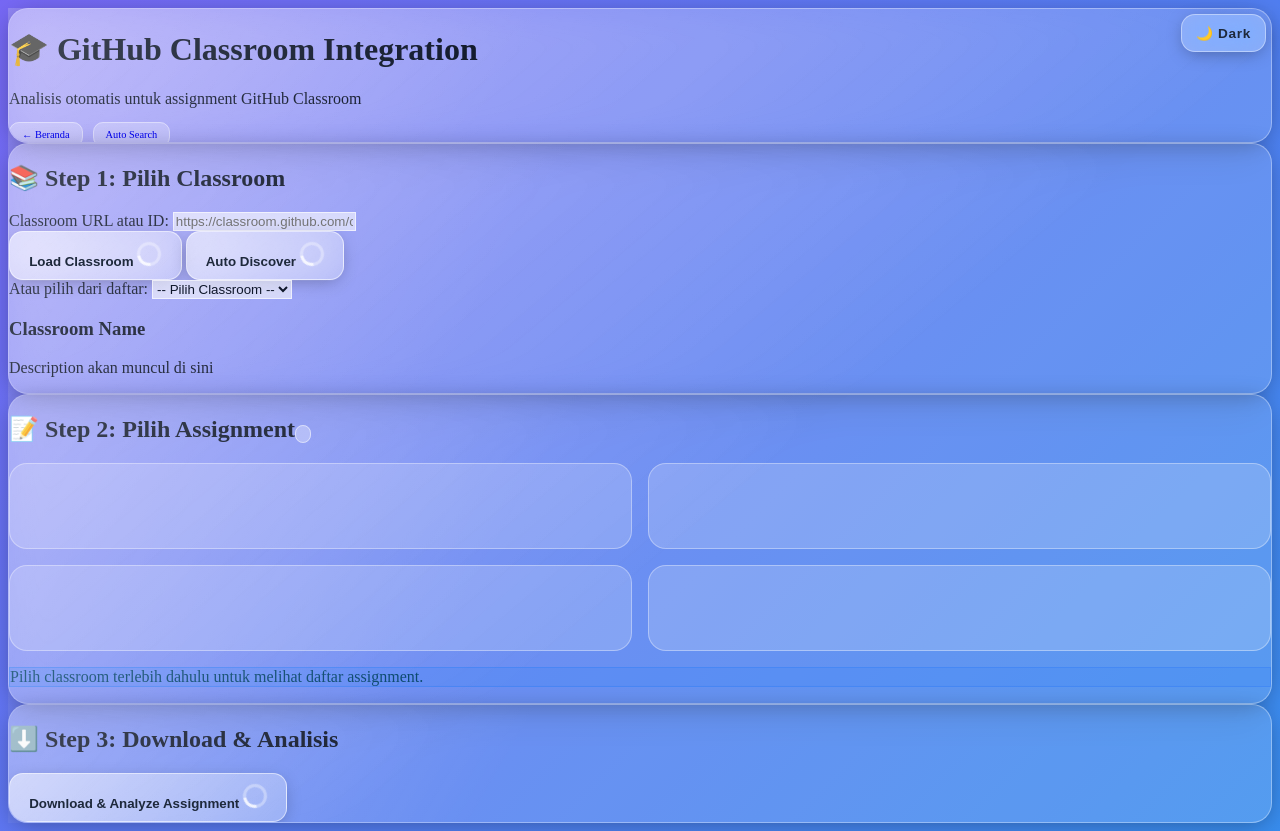
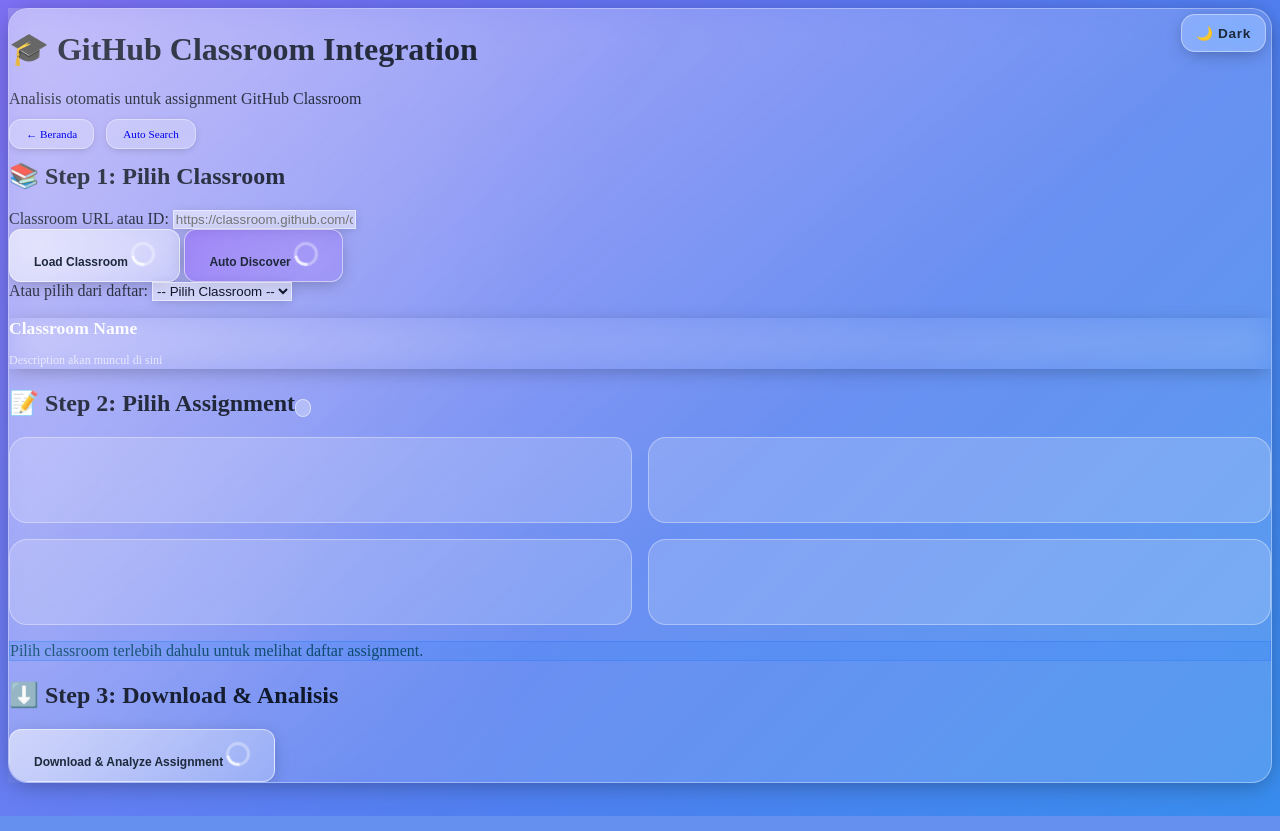
Before and after one commit to LIinz27/Code-Turnitin, a Flask app: page /classroom in a window 1280 px wide. Run offline with Flask 3, Linux system fonts and the light colour scheme; data that the repository does not hold is empty.

Commit message:
UI/UX update

```diff
--- a/static/css/style.css
+++ b/static/css/style.css
@@ -243,36 +243,65 @@
 
 /* Form inputs glass */
 .glass-input {
-  background: rgba(255,255,255,0.55) !important;
-  backdrop-filter: blur(12px) saturate(160%);
-  -webkit-backdrop-filter: blur(12px) saturate(160%);
-  border: 1px solid rgba(255,255,255,0.6) !important;
+  background: rgba(255,255,255,0.45) !important;
+  backdrop-filter: blur(16px) saturate(160%);
+  -webkit-backdrop-filter: blur(16px) saturate(160%);
+  border: 1.5px solid rgba(255,255,255,0.5) !important;
   color: #0f172a !important;
+  box-shadow: 0 2px 12px -2px rgba(0,0,0,0.2);
+  transition: all 0.3s ease;
 }
 body.dark .glass-input {
-  background: rgba(15,23,42,0.55) !important;
-  border-color: rgba(255,255,255,0.16) !important;
+  background: rgba(15,23,42,0.65) !important;
+  border-color: rgba(255,255,255,0.18) !important;
   color: #f1f5f9 !important;
+  box-shadow: 0 4px 16px -2px rgba(0,0,0,0.4);
 }
-.glass-input:focus { outline: 2px solid rgba(255,255,255,0.75); }
-body.dark .glass-input:focus { outline: 2px solid rgba(255,255,255,0.22); }
+.glass-input:focus {
+  outline: 2px solid rgba(255,255,255,0.65);
+  border-color: rgba(255,255,255,0.75) !important;
+  background: rgba(255,255,255,0.55) !important;
+  transform: translateY(-1px);
+  box-shadow: 0 4px 20px -2px rgba(0,0,0,0.3);
+}
+body.dark .glass-input:focus {
+  outline: 2px solid rgba(255,255,255,0.25);
+  border-color: rgba(255,255,255,0.3) !important;
+  background: rgba(15,23,42,0.75) !important;
+  box-shadow: 0 6px 24px -2px rgba(0,0,0,0.6);
+}
 
 /* Buttons subtle */
 .g-btn {
   background: linear-gradient(135deg, rgba(255,255,255,0.55), rgba(255,255,255,0.25));
-  border: 1px solid rgba(255,255,255,0.55);
+  border: 1.5px solid rgba(255,255,255,0.55);
   backdrop-filter: blur(18px) saturate(150%);
   -webkit-backdrop-filter: blur(18px) saturate(150%);
   color: #1e293b;
   font-weight: 600;
-  border-radius: 14px;
-  padding: 0.65rem 1.2rem;
+  border-radius: 12px;
+  padding: 0.75rem 1.5rem;
   box-shadow: 0 4px 18px -4px rgba(0,0,0,0.3);
-  transition: background .45s ease, transform .35s ease, box-shadow .4s ease;
+  transition: all .35s ease;
+  font-size: 0.75rem;
 }
-.g-btn:hover { background: linear-gradient(135deg, rgba(255,255,255,0.75), rgba(255,255,255,0.35)); transform: translateY(-2px); }
-body.dark .g-btn { background: linear-gradient(135deg, rgba(30,41,59,0.75), rgba(30,41,59,0.35)); color:#e2e8f0; border-color: rgba(255,255,255,0.15); }
-body.dark .g-btn:hover { background: linear-gradient(135deg, rgba(51,65,85,0.85), rgba(30,41,59,0.45)); }
+.g-btn:hover {
+  background: linear-gradient(135deg, rgba(255,255,255,0.75), rgba(255,255,255,0.35));
+  transform: translateY(-2px);
+  box-shadow: 0 6px 24px -4px rgba(0,0,0,0.4);
+  border-color: rgba(255,255,255,0.7);
+}
+body.dark .g-btn {
+  background: linear-gradient(135deg, rgba(30,41,59,0.75), rgba(30,41,59,0.35));
+  color:#e2e8f0;
+  border-color: rgba(255,255,255,0.15);
+  box-shadow: 0 4px 18px -4px rgba(0,0,0,0.5);
+}
+body.dark .g-btn:hover {
+  background: linear-gradient(135deg, rgba(51,65,85,0.85), rgba(30,41,59,0.45));
+  border-color: rgba(255,255,255,0.25);
+  box-shadow: 0 6px 24px -4px rgba(0,0,0,0.7);
+}
 
 /* Fade in animation */
 .fade-in { animation: fadeIn 0.75s ease forwards; opacity:0; }
@@ -297,6 +326,28 @@
 body.dark .assignment-card.selected { box-shadow:0 0 0 2px rgba(99,102,241,0.6),0 10px 34px -8px rgba(0,0,0,.8); }
 .assignment-card .pick-btn { opacity:0; pointer-events:none; transition:opacity .35s ease; }
 .assignment-card:hover .pick-btn, .assignment-card.selected .pick-btn { opacity:1; pointer-events:auto; }
+
+/* Classroom info display */
+.classroom-info {
+  backdrop-filter: blur(16px) saturate(160%);
+  -webkit-backdrop-filter: blur(16px) saturate(160%);
+  box-shadow: 0 4px 20px -4px rgba(0,0,0,0.3);
+  transition: all 0.3s ease;
+}
+.classroom-info h3 {
+  font-weight: 600;
+  font-size: 1.1rem;
+  margin-bottom: 0.75rem;
+  color: rgba(255,255,255,0.95);
+}
+body.dark .classroom-info h3 { color: #f1f5f9; }
+.classroom-info p {
+  font-size: 0.75rem;
+  opacity: 0.85;
+  line-height: 1.5;
+  color: rgba(255,255,255,0.8);
+}
+body.dark .classroom-info p { color: #e2e8f0; opacity: 0.8; }
 
 /* Status messages (shared) */
 .status-message { font-size:.7rem; border-radius:12px; padding:10px 14px; backdrop-filter:blur(12px) saturate(160%); -webkit-backdrop-filter:blur(12px) saturate(160%); border:1px solid transparent; }
--- a/templates/classroom.html
+++ b/templates/classroom.html
@@ -21,10 +21,32 @@
             .file-list { max-height:280px; overflow-y:auto; font-size:.65rem; display:grid; gap:4px; }
             .file-item { padding:6px 10px; background:rgba(255,255,255,0.25); border:1px solid rgba(255,255,255,0.4); border-radius:8px; }
             body.dark .file-item { background:rgba(30,41,59,0.55); border-color:rgba(255,255,255,0.12); }
-            .navigation a { font-size:.65rem; text-decoration:none; padding:6px 12px; border-radius:10px; background:rgba(255,255,255,0.25); border:1px solid rgba(255,255,255,0.4); backdrop-filter: blur(10px); -webkit-backdrop-filter: blur(10px); margin-right:6px; }
-            body.dark .navigation a { background:rgba(30,41,59,0.55); border-color:rgba(255,255,255,0.12); color:#e2e8f0; }
-            .navigation a:hover { background:rgba(255,255,255,0.45); }
-            body.dark .navigation a:hover { background:rgba(51,65,85,0.7); }
+            .navigation a {
+                font-size:.7rem;
+                text-decoration:none;
+                padding:8px 16px;
+                border-radius:12px;
+                background:rgba(255,255,255,0.25);
+                border:1px solid rgba(255,255,255,0.4);
+                backdrop-filter: blur(12px) saturate(160%);
+                -webkit-backdrop-filter: blur(12px) saturate(160%);
+                margin-right:8px;
+                transition: all 0.3s ease;
+                box-shadow: 0 2px 8px -2px rgba(0,0,0,0.2);
+            }
+            body.dark .navigation a {
+                background:rgba(30,41,59,0.55);
+                border-color:rgba(255,255,255,0.12);
+                color:#e2e8f0;
+            }
+            .navigation a:hover {
+                background:rgba(255,255,255,0.45);
+                transform: translateY(-1px);
+                box-shadow: 0 4px 12px -2px rgba(0,0,0,0.3);
+            }
+            body.dark .navigation a:hover {
+                background:rgba(51,65,85,0.7);
+            }
             .assignment-title { font-size:1rem; font-weight:600; margin-bottom:6px; }
             .assignment-meta { font-size:.6rem; opacity:.85; margin-bottom:10px; }
         </style>
@@ -32,8 +54,10 @@
 <body class="min-h-screen py-10 text-sm">
     <button id="themeToggle" class="theme-toggle-btn" aria-label="Toggle theme">🌙 Mode</button>
     <div class="max-w-7xl mx-auto px-4 app-shell fade-in">
-        <!-- Header -->
-        <div class="glass p-8 md:p-10 mb-10 text-center interactive-glow rounded-3xl">
+        <!-- Header & Workflow -->
+        <div class="glass p-8 md:p-10 mb-10 rounded-3xl interactive-glow">
+            <!-- Header Section -->
+            <div class="text-center mb-10">
                 <h1 class="text-3xl md:text-4xl font-extrabold tracking-tight bg-clip-text text-transparent bg-gradient-to-r from-indigo-200 via-white to-cyan-200">🎓 GitHub Classroom Integration</h1>
                 <p class="mt-3 text-indigo-50/80 dark:text-slate-300 text-xs md:text-sm">Analisis otomatis untuk assignment GitHub Classroom</p>
                 <div class="navigation mt-6 flex justify-center flex-wrap gap-2">
@@ -43,31 +67,31 @@
             </div>
 
             <!-- Step 1: Classroom Selection -->
-        <div class="glass p-6 md:p-8 mb-8 rounded-3xl interactive-glow">
+            <div class="mb-10 pb-8 border-b border-white/20 dark:border-white/10">
                 <h2 class="text-xl md:text-2xl font-bold mb-6 bg-clip-text text-transparent bg-gradient-to-r from-indigo-200 via-white to-cyan-200">📚 Step 1: Pilih Classroom</h2>
 
-            <div class="grid">
+                <div class="grid md:grid-cols-2 gap-8">
+                    <div class="space-y-4">
                         <div>
-                    <div class="mb-5">
-                        <label for="classroom-url" class="block font-semibold mb-2 text-indigo-50/90 dark:text-indigo-200">Classroom URL atau ID:</label>
-                        <input type="text" id="classroom-url" placeholder="https://classroom.github.com/classrooms/12345-programming atau 12345" title="Masukkan URL lengkap classroom atau ID classroom saja" class="glass-input rounded w-full px-4 py-2 text-xs md:text-sm" />
+                            <label for="classroom-url" class="block font-semibold mb-3 text-indigo-50/90 dark:text-indigo-200">Classroom URL atau ID:</label>
+                            <input type="text" id="classroom-url" placeholder="https://classroom.github.com/classrooms/12345-programming" title="Masukkan URL lengkap classroom atau ID classroom saja" class="glass-input rounded-lg w-full px-4 py-3 text-xs md:text-sm" />
                         </div>
-                    <div class="flex flex-wrap gap-2">
-                        <button class="g-btn text-[0.6rem] md:text-xs" onclick="loadClassroom()">
+                        <div class="flex flex-wrap gap-3 pt-2">
+                            <button class="g-btn text-xs md:text-sm" onclick="loadClassroom()">
                                 <span id="load-classroom-text">Load Classroom</span>
                                 <span id="load-classroom-loading" class="loading hidden"></span>
                             </button>
-                        <button class="g-btn text-[0.6rem] md:text-xs" style="--accent:var(--gradient-2);" onclick="autoDiscoverClassrooms()">
+                            <button class="g-btn text-xs md:text-sm" style="background: linear-gradient(135deg, rgba(139,92,246,0.55), rgba(139,92,246,0.25));" onclick="autoDiscoverClassrooms()">
                                 <span id="auto-discover-text">Auto Discover</span>
                                 <span id="auto-discover-loading" class="loading hidden"></span>
                             </button>
                         </div>
                     </div>
 
+                    <div class="space-y-4">
                         <div>
-                    <div class="mb-5">
-                        <label for="classroom-select" class="block font-semibold mb-2 text-indigo-50/90 dark:text-indigo-200">Atau pilih dari daftar:</label>
-                        <select id="classroom-select" onchange="selectClassroom()" class="glass-input rounded w-full px-4 py-2 text-xs md:text-sm">
+                            <label for="classroom-select" class="block font-semibold mb-3 text-indigo-50/90 dark:text-indigo-200">Atau pilih dari daftar:</label>
+                            <select id="classroom-select" onchange="selectClassroom()" class="glass-input rounded-lg w-full px-4 py-3 text-xs md:text-sm">
                                 <option value="">-- Pilih Classroom --</option>
                             </select>
                         </div>
@@ -75,14 +99,14 @@
                 </div>
 
                 <!-- Classroom Info Display -->
-            <div id="classroom-info" class="classroom-info hidden">
+                <div id="classroom-info" class="classroom-info hidden mt-8 p-5 rounded-xl bg-white/10 dark:bg-white/5 border border-white/20 dark:border-white/10 backdrop-filter blur(12px)">
                     <h3 id="classroom-name">Classroom Name</h3>
                     <p id="classroom-description">Description akan muncul di sini</p>
                 </div>
             </div>
 
             <!-- Step 2: Assignment Selection -->
-        <div class="glass p-6 md:p-8 mb-8 rounded-3xl interactive-glow">
+            <div class="mb-10 pb-8 border-b border-white/20 dark:border-white/10">
                 <h2 class="text-xl md:text-2xl font-bold mb-6 bg-clip-text text-transparent bg-gradient-to-r from-indigo-200 via-white to-cyan-200 flex items-center gap-3">📝 Step 2: Pilih Assignment <span id="assignmentCount" class="chip hidden"></span></h2>
                 <div id="assignments-container" class="space-y-4">
                     <div id="assignments-placeholder" class="skeleton-grid">
@@ -96,17 +120,17 @@
             </div>
 
             <!-- Step 3: Download & Analysis -->
-        <div class="glass p-6 md:p-8 mb-8 rounded-3xl interactive-glow">
+            <div class="mb-6">
                 <h2 class="text-xl md:text-2xl font-bold mb-6 bg-clip-text text-transparent bg-gradient-to-r from-indigo-200 via-white to-cyan-200">⬇️ Step 3: Download & Analisis</h2>
 
-            <div id="download-controls" class="hidden fade-in-up">
-                <div class="flex flex-wrap gap-2 items-center">
-                    <button class="g-btn text-[0.6rem] md:text-xs pick-btn" onclick="downloadAndAnalyze()">
+                <div id="download-controls" class="hidden fade-in-up mb-6">
+                    <div class="flex flex-wrap gap-3 items-center">
+                        <button class="g-btn pick-btn" onclick="downloadAndAnalyze()">
                             <span id="download-text">Download & Analyze Assignment</span>
                             <span id="download-loading" class="loading hidden"></span>
                         </button>
-                    <button class="g-btn text-[0.6rem] md:text-xs" onclick="runSimilarityCheck()" id="quick-sim-btn" style="display:none;">Run Similarity</button>
-                    <button class="g-btn text-[0.6rem] md:text-xs" onclick="viewAnalysisResults()" id="view-results-btn" style="display:none;">View Results</button>
+                        <button class="g-btn" onclick="runSimilarityCheck()" id="quick-sim-btn" style="display:none;">Run Similarity</button>
+                        <button class="g-btn" onclick="viewAnalysisResults()" id="view-results-btn" style="display:none;">View Results</button>
                     </div>
                 </div>
                 <div id="progress-shell" class="progress-shell">
@@ -120,6 +144,7 @@
                     <p id="progress-text" class="subtext">Preparing download...</p>
                 </div>
                 <div id="status-message" class="status-message mt-4"></div>
+            </div>
         </div>
 
         <!-- Results Section -->
```
Lines whose indentation alone changed are shown as unchanged.
